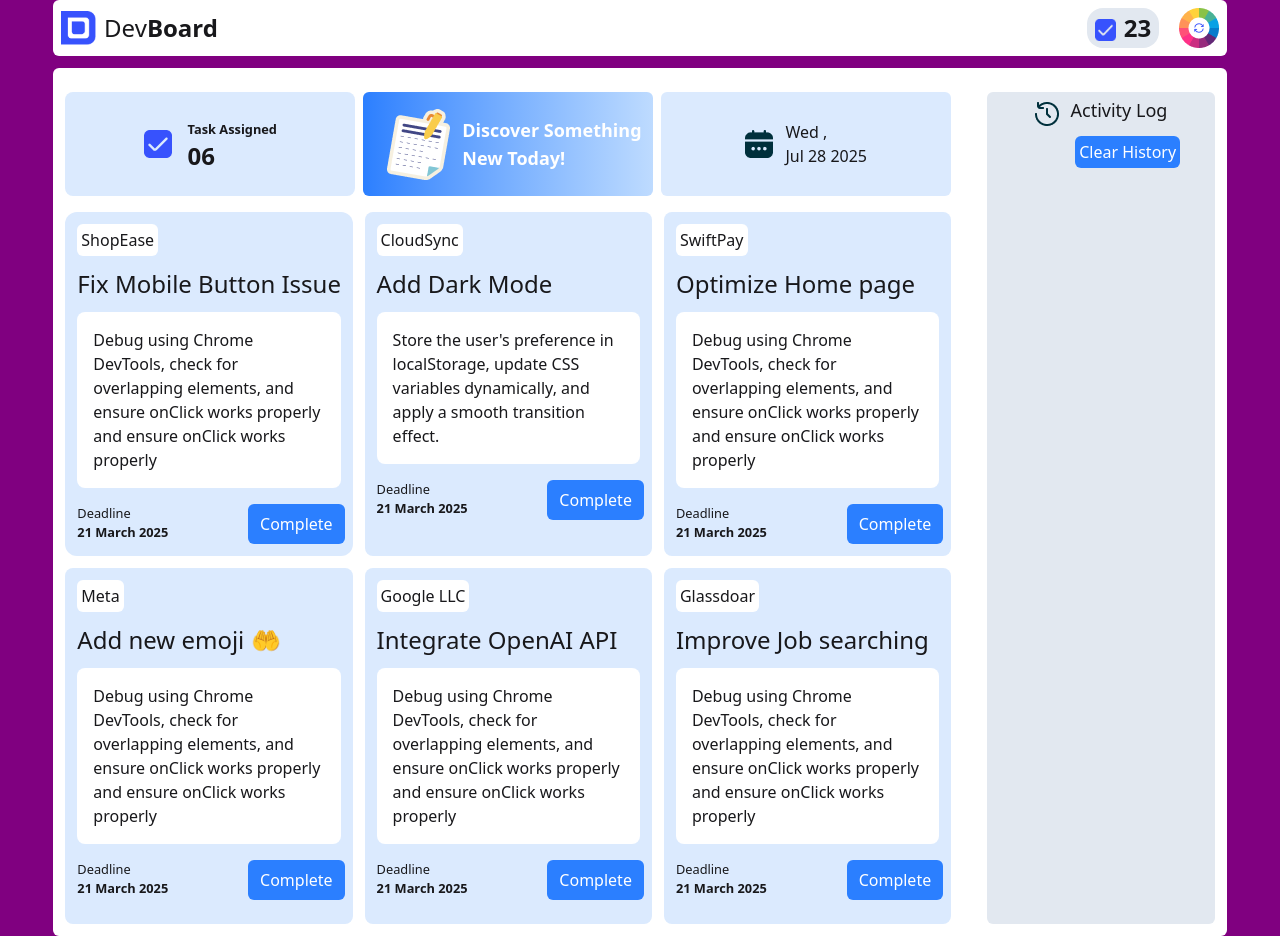
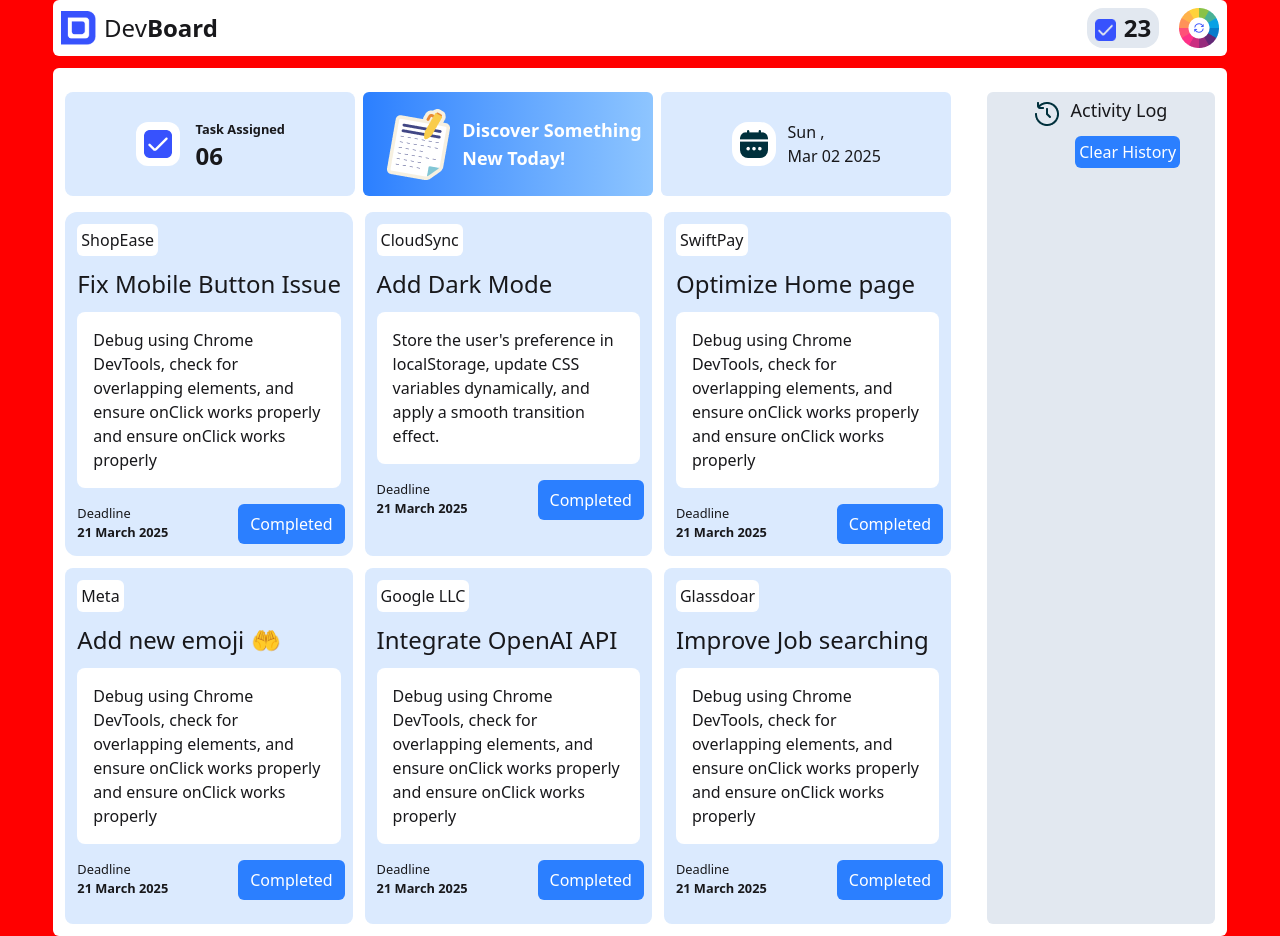
Before and after one commit to Deepto41/my-new-assignment-repo, a plain HTML site: page index.html in a window 1280 px wide. Both pictures are taken after a click on the button 1198 px from the left and 28 px from the top of the page. Drawn offline with nearby package versions, Linux system fonts and the light colour scheme.

Commit message:
added full section

```diff
--- a/index.html
+++ b/index.html
@@ -27,7 +27,7 @@
                     <img class="mr-2 w-1/3 pt-1  " src="./assets/checkbox.png" alt="">
                     <p id="nav-btn" class="font-bold text-2xl">23</p>
                    </div>
-                   <button onclick="changeBg()"><img src="./assets/theme-btn.png" alt=""></button>
+                   <button class="cursor-pointer" onclick="changeBg()"><img src="./assets/theme-btn.png" alt=""></button>
 
 
                   </div>
@@ -44,21 +44,21 @@
           <div class="grid grid-cols-3 gap-2 ml-3 mr-3 mt-3">
 
             <div class="flex justify-center items-center gap-4 mt-3  px-5 py-6 bg-blue-100 rounded-lg ">
-                <div><img src="./assets/checkbox.png" alt=""></div>
+                <div><img class="bg-white rounded-xl p-2" src="./assets/checkbox.png" alt=""></div>
                 <div><small class="font-semibold">Task Assigned</small>
                 <p id="task-assign" class="font-bold text-2xl">06</p></div>
             </div>
 
 
-            <div class="flex gap-1 justify-start items-center bg-linear-to-r from-blue-500 to-blue-200 rounded-md mt-3 ">
+            <div class="flex gap-1 justify-start items-center bg-linear-to-r from-blue-500 to-blue-300 rounded-md mt-3 ">
               <img class="ml-4 " src="./assets/board.png" alt="">
-              <p id="discover-btn" class="text-white font-semibold text-lg">Discover Something<br>New Today!</p>
+              <p id="discover-btn" class="text-white font-semibold text-lg cursor-pointer">Discover Something<br>New Today!</p>
             </div>
 
             <div class="flex items-center gap-3 bg-blue-100 rounded-md justify-center mt-3">
-                <img src="./assets/calender.png" alt="">
-                <p>Wed ,<br>
-                    <span>Jul 28 2025</span> </p>
+                <img class="bg-white rounded-2xl p-2" src="./assets/calender.png" alt="">
+                <p id="date">Sun ,<br>
+                    <span>Mar 02 2025</span> </p>
             </div>
 
 
@@ -70,12 +70,12 @@
             <div class="bg-blue-100 rounded-xl">
               <button class="bg-white p-1 rounded-md mt-3 ml-3 mb-3">ShopEase</button>
               <h2 class="font-medium text-2xl ml-3 mb-3">Fix Mobile Button Issue </h2>
-              <p class="bg-white rounded-lg p-4 mx-3 text-wrap
+              <p class="bg-white rounded-lg p-4 mx-3 text-wrap text
               ">Debug using Chrome DevTools, check for overlapping elements, and ensure onClick works properly
               and ensure onClick works properly</p>
               <div class="flex ml-3 justify-between mt-4 mb-3">
                 <small>Deadline <br><p class="font-bold">21 March 2025</p></small>
-                <button id="btn-1" class="bg-blue-500 text-white rounded-md mr-2 px-3 py-2 ">Complete</button>
+                <button id="btn-1" class="bg-blue-500 text-white rounded-md mr-2 px-3 py-2 cursor-pointer">Completed</button>
               </div>
             </div>
             <div class="bg-blue-100 rounded-lg">
@@ -85,7 +85,7 @@
               ">Store the user's preference in localStorage, update CSS variables dynamically, and apply a smooth transition effect.</p>
               <div class="flex ml-3 justify-between mt-4 mb-3">
                 <small>Deadline <br><p class="font-bold">21 March 2025</p></small>
-                <button id="btn-2" class="bg-blue-500 text-white rounded-md mr-2 px-3 py-2">Complete</button>
+                <button id="btn-2" class="bg-blue-500 text-white rounded-md mr-2 px-3 py-2 cursor-pointer">Completed</button>
               </div>
             </div>
             <div class="bg-blue-100 rounded-lg">
@@ -96,7 +96,7 @@
               and ensure onClick works properly</p>
               <div class="flex ml-3 justify-between mt-4 mb-3">
                 <small>Deadline <br><p class="font-bold">21 March 2025</p></small>
-                <button id="btn-3" class="bg-blue-500 text-white rounded-md mr-2 px-3 py-2">Complete</button>
+                <button id="btn-3" class="bg-blue-500 text-white rounded-md mr-2 px-3 py-2 cursor-pointer">Completed</button>
               </div>
             </div>
             <div class="bg-blue-100 rounded-lg">
@@ -107,7 +107,7 @@
               and ensure onClick works properly</p>
               <div class="flex ml-3 justify-between mt-4 mb-3">
                 <small>Deadline <br><p class="font-bold">21 March 2025</p></small>
-                <button id="btn-4" class="bg-blue-500 text-white rounded-md mr-2 px-3 py-2">Complete</button>
+                <button id="btn-4" class="bg-blue-500 text-white rounded-md mr-2 px-3 py-2 cursor-pointer">Completed</button>
               </div>
             </div>
             <div class="bg-blue-100 rounded-lg">
@@ -118,7 +118,7 @@
               and ensure onClick works properly</p>
               <div class="flex ml-3 justify-between mt-4 mb-3">
                 <small>Deadline <br><p class="font-bold">21 March 2025</p></small>
-                <button id="btn-5" class="bg-blue-500 text-white rounded-md mr-2 px-3 py-2 mb-3">Complete</button>
+                <button id="btn-5" class="bg-blue-500 text-white rounded-md mr-2 px-3 py-2 mb-3 cursor-pointer">Completed</button>
               </div>
             </div>
             <div class="bg-blue-100 rounded-lg">
@@ -129,7 +129,7 @@
               and ensure onClick works properly</p>
               <div class="flex ml-3 justify-between mt-4 mb-3">
                 <small>Deadline <br><p class="font-bold">21 March 2025</p></small>
-                <button id="btn-6" class="bg-blue-500 text-white rounded-md mr-2 px-3 py-2">Complete</button>
+                <button id="btn-6" class="bg-blue-500 text-white rounded-md mr-2 px-3 py-2 cursor-pointer">Completed</button>
               </div>
             </div>
           </section>
@@ -141,7 +141,7 @@
     <img src="./assets/activity.png" alt="">
     <small class="text-lg mt-1 mb-3 ml-3 ">Activity Log</small>
 </div>
-<button id="clear-btn" class="bg-blue-500 text-white p-1 rounded-md ml-22">Clear History</button>
+<button id="clear-btn" class="bg-blue-500 text-white p-1 rounded-md ml-22 cursor-pointer">Clear History</button>
 <!-- activity section -->
 <section id="activity-section" class="mt-4">
   <p id="activity-1" class="pl-2 bg-slate-300 rounded-md mx-1 mb-5">You have Completed the task Fix Mobile Button Issue at 1:32:34 pm</p>
--- a/script/bgbtn.js
+++ b/script/bgbtn.js
@@ -1,15 +1,19 @@
-function changeBg(){
-    document.body.style.backgroundColor ='purple'
-}
+// color-btn//
+    const colors = ['red','green','purple','yellow','blue','green'];
+    let i = 0;
+    function changeBg(){
+        document.body.style.backgroundColor =colors[i];
+        i =(i +1 ) % colors.length;
+    }
 
-// activity//
-// document.getElementById('activity-btn').style.display = 'none'
 
-// document.getElementById('btn-1').addEventListener('click', function(event){
-//     event.preventDefault()
-// }
+    function displayDate() {
+        const today = new Date('mar 02 2025');
+        const formattedDate = today.toDateString();
+        document.getElementById("date").innerText = formattedDate;
+    }
 
-// )
+
 
 // activity//
 document.getElementById('activity-1').style.display = 'none'
```
Also changed, not shown: blog.html (+1 -1 lines).
